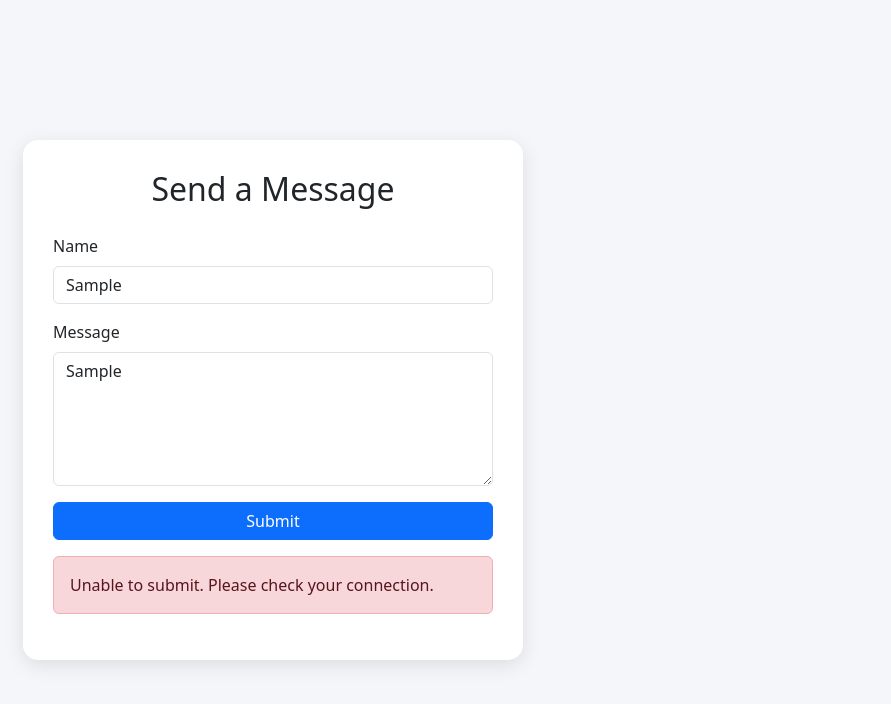
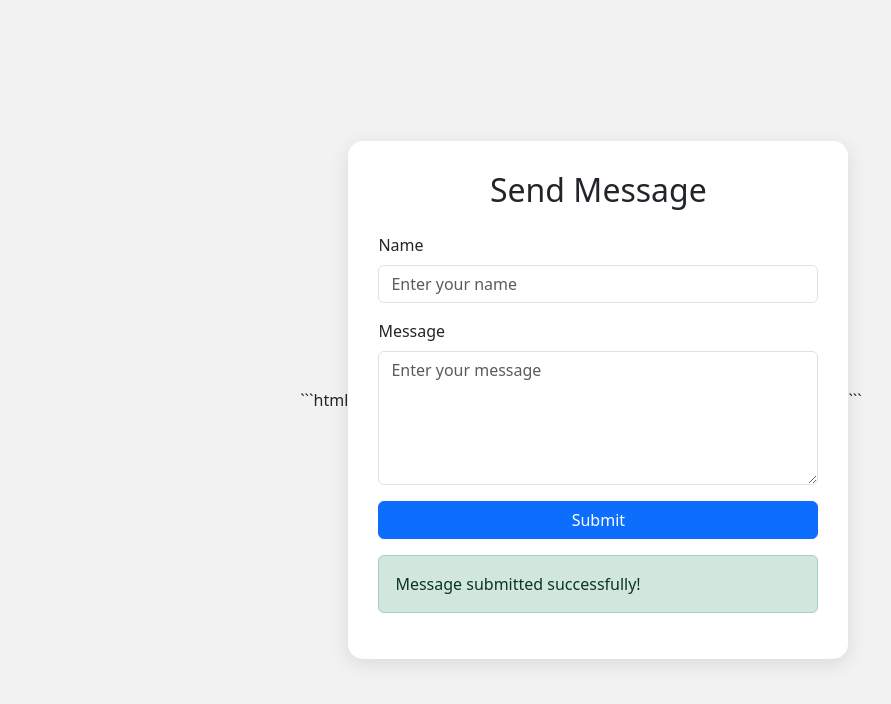
Before and after one commit to Boss-Balajix001/practise, a plain HTML site: page index.html in a window 1280 px wide. Both pictures are taken after typing "Sample", "Sample" into the empty fields and a click on the button "Submit". Shown: the whole page, without its empty margins (59-950 px from the left). Drawn offline with nearby package versions, Linux system fonts and the light colour scheme; no server answers.

Commit message:
Update index.html

````diff
--- a/index.html
+++ b/index.html
@@ -1,89 +1,101 @@
-
+```html
 <!DOCTYPE html>
 <html lang="en">
+
 <head>
+
     <meta charset="UTF-8">
 
     <meta name="viewport" content="width=device-width, initial-scale=1.0">
 
-    <title>Simple Message Form</title>
+    <title>Message Form</title>
 
-    <!-- Bootstrap CSS -->
+    <!-- Bootstrap -->
     <link
         href="https://cdn.jsdelivr.net/npm/bootstrap@5.3.3/dist/css/bootstrap.min.css"
         rel="stylesheet"
     >
 
     <style>
+
         body {
+            background: #f2f2f2;
             min-height: 100vh;
             display: flex;
             align-items: center;
             justify-content: center;
-            background-color: #f4f6f9;
         }
 
-        .form-container {
+        .form-box {
+            background: white;
             width: 100%;
             max-width: 500px;
-            background: white;
             padding: 30px;
             border-radius: 15px;
-            box-shadow: 0 5px 20px rgba(0, 0, 0, 0.1);
+            box-shadow: 0 5px 20px rgba(0,0,0,0.1);
         }
 
-        .form-container h2 {
-            text-align: center;
-            margin-bottom: 25px;
-        }
+    </style>
 
-        #responseMessage {
-            display: none;
-        }
-    </style>
 </head>
+
 
 <body>
 
-    <div class="container">
+    <div class="form-box">
 
-        <div class="form-container">
+        <h2 class="text-center mb-4">
+            Send Message
+        </h2>
 
-            <h2>Send a Message</h2>
 
-            <form id="messageForm">
+        <form
+            action="https://script.google.com/macros/s/AKfycbxXVOeqNn94fZGiE6iVXWkoWhAql8RJHwlKJh4bLQae2l9_-XTm-siP9hS3tTrXFuE/exec"
+            method="POST"
+            target="hidden_iframe"
+            id="messageForm"
+        >
 
             <!-- Name -->
+
             <div class="mb-3">
-                    <label for="name" class="form-label">
+
+                <label class="form-label">
                     Name
                 </label>
 
                 <input
                     type="text"
+                    name="name"
                     class="form-control"
-                        id="name"
                     placeholder="Enter your name"
                     required
                 >
+
             </div>
 
+
             <!-- Message -->
+
             <div class="mb-3">
-                    <label for="message" class="form-label">
+
+                <label class="form-label">
                     Message
                 </label>
 
                 <textarea
+                    name="message"
                     class="form-control"
-                        id="message"
                     rows="5"
                     placeholder="Enter your message"
                     required
                 ></textarea>
+
             </div>
 
-                <!-- Submit Button -->
+
+            <!-- Button -->
+
             <button
                 type="submit"
                 class="btn btn-primary w-100"
@@ -92,112 +104,72 @@
                 Submit
             </button>
 
+
+            <!-- Success message -->
+
+            <div
+                id="successMessage"
+                class="alert alert-success mt-3"
+                style="display:none;"
+            >
+                Message submitted successfully!
+            </div>
+
         </form>
-
-            <!-- Response -->
-            <div
-                id="responseMessage"
-                class="alert mt-3"
-            ></div>
-
-        </div>
 
     </div>
 
 
+    <!-- Hidden iframe -->
+
+    <iframe
+        name="hidden_iframe"
+        id="hidden_iframe"
+        style="display:none;"
+    ></iframe>
+
+
     <script>
 
-        // Your Google Apps Script Web App URL
-        const scriptURL =
-            "https://script.google.com/macros/s/AKfycbxXVOeqNn94fZGiE6iVXWkoWhAql8RJHwlKJh4bLQae2l9_-XTm-siP9hS3tTrXFuE/exec";
+        const form = document.getElementById("messageForm");
+
+        const button = document.getElementById("submitButton");
+
+        const successMessage =
+            document.getElementById("successMessage");
+
+        const iframe =
+            document.getElementById("hidden_iframe");
 
 
-        // Get form elements
-        const form = document.getElementById("messageForm");
-        const submitButton = document.getElementById("submitButton");
-        const responseMessage =
-            document.getElementById("responseMessage");
+        form.addEventListener("submit", function() {
 
+            button.disabled = true;
 
-        // Form submit
-        form.addEventListener("submit", async function(event) {
-
-            event.preventDefault();
-
-
-            // Get values
-            const name = document.getElementById("name").value.trim();
-            const message =
-                document.getElementById("message").value.trim();
-
-
-            // Disable button
-            submitButton.disabled = true;
-            submitButton.innerText = "Submitting...";
-
-
-            try {
-
-                const response = await fetch(scriptURL, {
-
-                    method: "POST",
-
-                    body: JSON.stringify({
-                        name: name,
-                        message: message
-                    })
+            button.innerText = "Submitting...";
 
         });
 
 
-                const result = await response.json();
+        iframe.addEventListener("load", function() {
 
+            if (button.disabled) {
 
-                if (result.success) {
+                successMessage.style.display = "block";
 
-                    responseMessage.style.display = "block";
-                    responseMessage.className =
-                        "alert alert-success mt-3";
+                button.disabled = false;
 
-                    responseMessage.innerText =
-                        "Message submitted successfully!";
+                button.innerText = "Submit";
 
-                    // Clear form
                 form.reset();
 
-                } else {
-
-                    responseMessage.style.display = "block";
-                    responseMessage.className =
-                        "alert alert-danger mt-3";
-
-                    responseMessage.innerText =
-                        "Something went wrong. Please try again.";
-
             }
-
-
-            } catch (error) {
-
-                console.error(error);
-
-                responseMessage.style.display = "block";
-                responseMessage.className =
-                    "alert alert-danger mt-3";
-
-                responseMessage.innerText =
-                    "Unable to submit. Please check your connection.";
-
-            }
-
-
-            // Enable button
-            submitButton.disabled = false;
-            submitButton.innerText = "Submit";
 
         });
 
     </script>
 
 </body>
+
 </html>
+```
````
Lines whose indentation alone changed are shown as unchanged.
